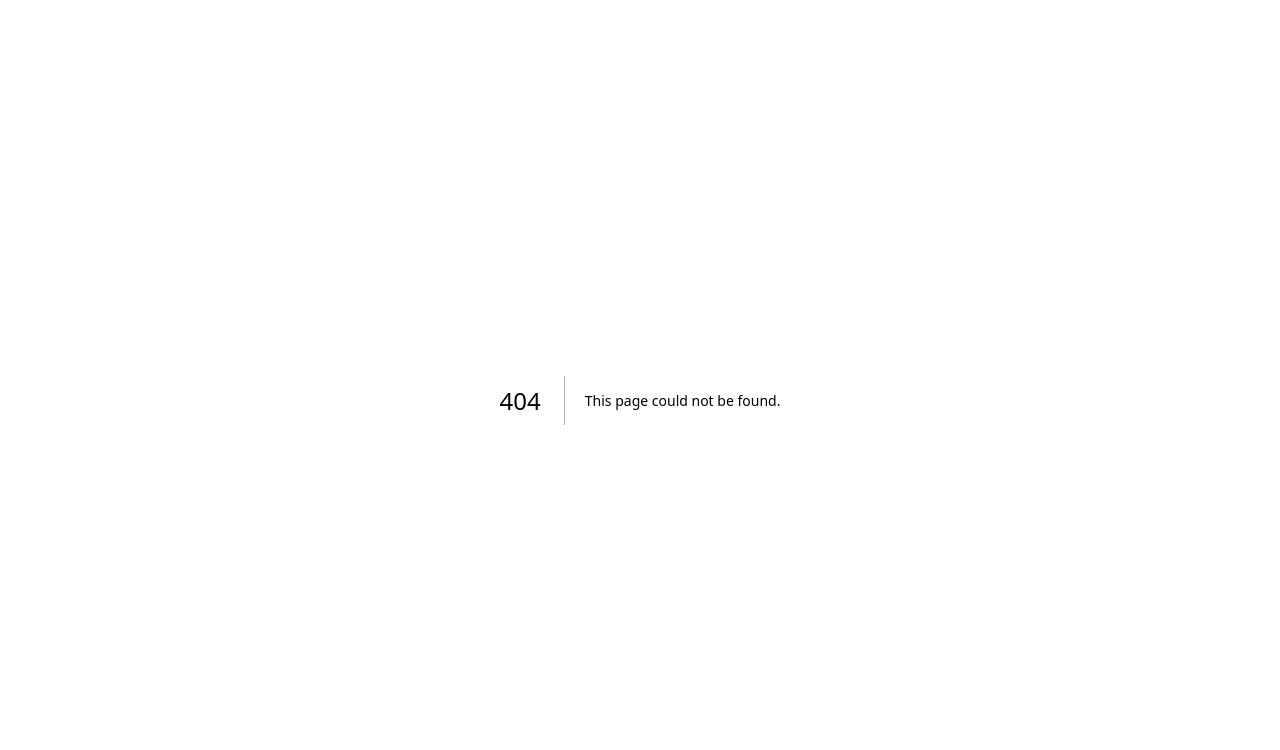
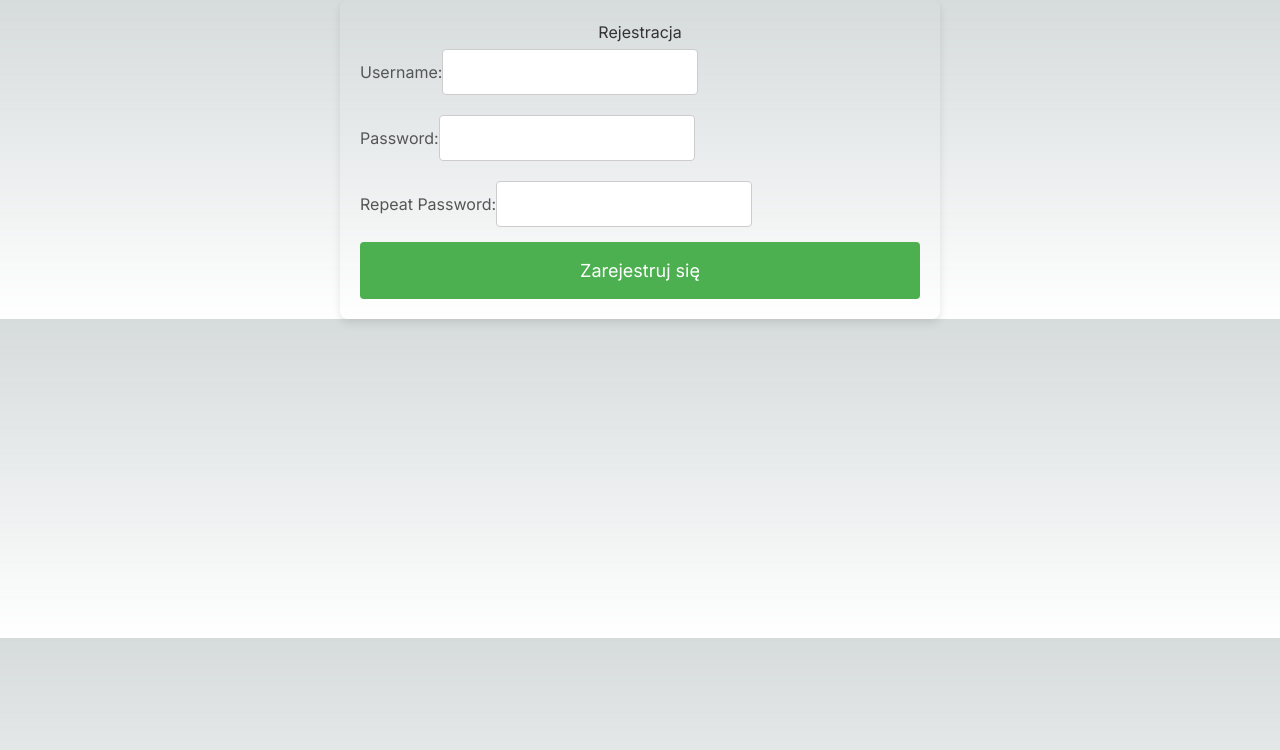
Before and after one commit to avangie/ZTM-PKP, a Next.js app in the folder frontend/ztm-pkp/: page /register in a window 1280 px wide. Before the commit this address had no page. Shown: the top 750 px of the page. Built offline with nearby package versions, Linux system fonts and the light colour scheme.

Commit message:
added logging and registering view

```diff
--- /dev/null
+++ b/frontend/ztm-pkp/src/app/(games)/register/page.tsx
@@ -0,0 +1,85 @@
+// pages/register.tsx
+'use client';
+import React, { useState } from 'react';
+
+const RegisterPage: React.FC = () => {
+    const [formData, setFormData] = useState({
+        username: '',
+        password: '',
+        passwordRepeat: '',
+    });
+
+    const handleChange = (e: React.ChangeEvent<HTMLInputElement>) => {
+        const { name, value } = e.target;
+        setFormData((prevData) => ({
+            ...prevData,
+            [name]: value,
+        }));
+    };
+
+    const handleSubmit = async (e: React.FormEvent) => {
+        e.preventDefault();
+        try {
+            const response = await fetch('/api/register', {
+                method: 'POST',
+                headers: {
+                    'Content-Type': 'application/json',
+                },
+                body: JSON.stringify(formData),
+            });
+            if (response.ok) {
+                console.log('Registration successful');
+            } else {
+                console.log('Registration failed');
+            }
+        } catch (error) {
+            console.error('Error:', error);
+        }
+    };
+
+    return (
+        <div style={{ maxWidth: '600px', margin: 'auto', padding: '20px', borderRadius: '8px', boxShadow: '0 4px 8px rgba(0, 0, 0, 0.1)' }}>
+            <h1 style={{ textAlign: 'center', color: '#333' }}>Rejestracja</h1>
+            <form onSubmit={handleSubmit} style={{ display: 'flex', flexDirection: 'column' }}>
+                <label style={{ marginBottom: '15px', fontSize: '16px', color: '#555' }}>
+                    Username:
+                    <input
+                        type="text"
+                        name="username"
+                        value={formData.username}
+                        onChange={handleChange}
+                        style={{ color: '#333', marginTop: '5px', padding: '10px', borderRadius: '4px', border: '1px solid #ccc' }}
+                    />
+                </label>
+                <label style={{ marginBottom: '15px', fontSize: '16px', color: '#555' }}>
+                    Password:
+                    <input
+                        type="password"
+                        name="password"
+                        value={formData.password}
+                        onChange={handleChange}
+                        style={{ color: '#333', marginTop: '5px', padding: '10px', borderRadius: '4px', border: '1px solid #ccc' }}
+                    />
+                </label>
+                <label style={{ marginBottom: '15px', fontSize: '16px', color: '#555' }}>
+                    Repeat Password:
+                    <input
+                        type="password"
+                        name="passwordRepeat"
+                        value={formData.passwordRepeat}
+                        onChange={handleChange}
+                        style={{ color: '#333', marginTop: '5px', padding: '10px', borderRadius: '4px', border: '1px solid #ccc' }}
+                    />
+                </label>
+                <button
+                    type="submit"
+                    style={{ backgroundColor: '#4CAF50', color: 'white', padding: '15px', borderRadius: '4px', cursor: 'pointer', fontSize: '18px' }}
+                >
+                    Zarejestruj się
+                </button>
+            </form>
+        </div>
+    );
+};
+
+export default RegisterPage;
--- a/frontend/ztm-pkp/src/app/page.tsx
+++ b/frontend/ztm-pkp/src/app/page.tsx
@@ -1,113 +1,59 @@
-import Image from "next/image";
+// pages/page.tsx
+'use client';
+import React, { useState } from 'react';
 
-export default function Home() {
+const LoginPage: React.FC = () => {
+  const [username, setUsername] = useState('');
+  const [password, setPassword] = useState('');
+
+  const handleLogin = (e: React.FormEvent) => {
+    e.preventDefault();
+    // Here you can add login logic
+    console.log('Attempting login');
+    console.log('Username:', username);
+    console.log('Password:', password);
+  };
+
   return (
-    <main className="flex min-h-screen flex-col items-center justify-between p-24">
-      <div className="z-10 max-w-5xl w-full items-center justify-between font-mono text-sm lg:flex">
-        <p className="fixed left-0 top-0 flex w-full justify-center border-b border-gray-300 bg-gradient-to-b from-zinc-200 pb-6 pt-8 backdrop-blur-2xl dark:border-neutral-800 dark:bg-zinc-800/30 dark:from-inherit lg:static lg:w-auto  lg:rounded-xl lg:border lg:bg-gray-200 lg:p-4 lg:dark:bg-zinc-800/30">
-          Get started by editing&nbsp;
-          <code className="font-mono font-bold">src/app/page.tsx</code>
-        </p>
-        <div className="fixed bottom-0 left-0 flex h-48 w-full items-end justify-center bg-gradient-to-t from-white via-white dark:from-black dark:via-black lg:static lg:h-auto lg:w-auto lg:bg-none">
-          <a
-            className="pointer-events-none flex place-items-center gap-2 p-8 lg:pointer-events-auto lg:p-0"
-            href="https://vercel.com?utm_source=create-next-app&utm_medium=appdir-template&utm_campaign=create-next-app"
-            target="_blank"
-            rel="noopener noreferrer"
-          >
-            By{" "}
-            <Image
-              src="/vercel.svg"
-              alt="Vercel Logo"
-              className="dark:invert"
-              width={100}
-              height={24}
-              priority
-            />
-          </a>
-        </div>
-      </div>
+    <div style={{ maxWidth: '600px', margin: 'auto', padding: '20px', borderRadius: '8px', boxShadow: '0 4px 8px rgba(0, 0, 0, 0.1)' }}>
+      <h1 style={{ textAlign: 'center', color: '#333' }}>Login Page</h1>
+      <form onSubmit={handleLogin} style={{ display: 'flex', flexDirection: 'column' }}>
+        <label style={{ marginBottom: '15px', fontSize: '16px', color: '#555' }}>
+          Username:
+          <input
+            type="text"
+            name="username"
+            value={username}
+            onChange={(e) => setUsername(e.target.value)}
+            style={{ color: '#333', marginTop: '5px', padding: '10px', borderRadius: '4px', border: '1px solid #ccc' }}
+          />
+        </label>
+        <label style={{ marginBottom: '15px', fontSize: '16px', color: '#555' }}>
+          Password:
+          <input
+            type="password"
+            name="password"
+            value={password}
+            onChange={(e) => setPassword(e.target.value)}
+            style={{ color: '#333', marginTop: '5px', padding: '10px', borderRadius: '4px', border: '1px solid #ccc' }}
+          />
+        </label>
+        <button
+          type="submit"
+          style={{ backgroundColor: '#4CAF50', color: 'white', padding: '15px', borderRadius: '4px', cursor: 'pointer', fontSize: '18px', marginBottom: '10px' }}
+        >
+          Login
+        </button>
+        <button
+          type="button"
+          onClick={() => window.location.href = '/register'}
+          style={{ backgroundColor: '#3498db', color: 'white', padding: '15px', borderRadius: '4px', cursor: 'pointer', fontSize: '18px' }}
+        >
+          Register
+        </button>
+      </form>
+    </div>
+  );
+};
 
-      <div className="relative flex place-items-center before:absolute before:h-[300px] before:w-full sm:before:w-[480px] before:-translate-x-1/2 before:rounded-full before:bg-gradient-radial before:from-white before:to-transparent before:blur-2xl before:content-[''] after:absolute after:-z-20 after:h-[180px] after:w-full sm:after:w-[240px] after:translate-x-1/3 after:bg-gradient-conic after:from-sky-200 after:via-blue-200 after:blur-2xl after:content-[''] before:dark:bg-gradient-to-br before:dark:from-transparent before:dark:to-blue-700 before:dark:opacity-10 after:dark:from-sky-900 after:dark:via-[#0141ff] after:dark:opacity-40 before:lg:h-[360px] z-[-1]">
-        <Image
-          className="relative dark:drop-shadow-[0_0_0.3rem_#ffffff70] dark:invert"
-          src="/next.svg"
-          alt="Next.js Logo"
-          width={180}
-          height={37}
-          priority
-        />
-      </div>
-
-      <div className="mb-32 grid text-center lg:max-w-5xl lg:w-full lg:mb-0 lg:grid-cols-4 lg:text-left">
-        <a
-          href="https://nextjs.org/docs?utm_source=create-next-app&utm_medium=appdir-template&utm_campaign=create-next-app"
-          className="group rounded-lg border border-transparent px-5 py-4 transition-colors hover:border-gray-300 hover:bg-gray-100 hover:dark:border-neutral-700 hover:dark:bg-neutral-800/30"
-          target="_blank"
-          rel="noopener noreferrer"
-        >
-          <h2 className={`mb-3 text-2xl font-semibold`}>
-            Docs{" "}
-            <span className="inline-block transition-transform group-hover:translate-x-1 motion-reduce:transform-none">
-              -&gt;
-            </span>
-          </h2>
-          <p className={`m-0 max-w-[30ch] text-sm opacity-50`}>
-            Find in-depth information about Next.js features and API.
-          </p>
-        </a>
-
-        <a
-          href="https://nextjs.org/learn?utm_source=create-next-app&utm_medium=appdir-template-tw&utm_campaign=create-next-app"
-          className="group rounded-lg border border-transparent px-5 py-4 transition-colors hover:border-gray-300 hover:bg-gray-100 hover:dark:border-neutral-700 hover:dark:bg-neutral-800/30"
-          target="_blank"
-          rel="noopener noreferrer"
-        >
-          <h2 className={`mb-3 text-2xl font-semibold`}>
-            Learn{" "}
-            <span className="inline-block transition-transform group-hover:translate-x-1 motion-reduce:transform-none">
-              -&gt;
-            </span>
-          </h2>
-          <p className={`m-0 max-w-[30ch] text-sm opacity-50`}>
-            Learn about Next.js in an interactive course with&nbsp;quizzes!
-          </p>
-        </a>
-
-        <a
-          href="https://vercel.com/templates?framework=next.js&utm_source=create-next-app&utm_medium=appdir-template&utm_campaign=create-next-app"
-          className="group rounded-lg border border-transparent px-5 py-4 transition-colors hover:border-gray-300 hover:bg-gray-100 hover:dark:border-neutral-700 hover:dark:bg-neutral-800/30"
-          target="_blank"
-          rel="noopener noreferrer"
-        >
-          <h2 className={`mb-3 text-2xl font-semibold`}>
-            Templates{" "}
-            <span className="inline-block transition-transform group-hover:translate-x-1 motion-reduce:transform-none">
-              -&gt;
-            </span>
-          </h2>
-          <p className={`m-0 max-w-[30ch] text-sm opacity-50`}>
-            Explore starter templates for Next.js.
-          </p>
-        </a>
-
-        <a
-          href="https://vercel.com/new?utm_source=create-next-app&utm_medium=appdir-template&utm_campaign=create-next-app"
-          className="group rounded-lg border border-transparent px-5 py-4 transition-colors hover:border-gray-300 hover:bg-gray-100 hover:dark:border-neutral-700 hover:dark:bg-neutral-800/30"
-          target="_blank"
-          rel="noopener noreferrer"
-        >
-          <h2 className={`mb-3 text-2xl font-semibold`}>
-            Deploy{" "}
-            <span className="inline-block transition-transform group-hover:translate-x-1 motion-reduce:transform-none">
-              -&gt;
-            </span>
-          </h2>
-          <p className={`m-0 max-w-[30ch] text-sm opacity-50 text-balance`}>
-            Instantly deploy your Next.js site to a shareable URL with Vercel.
-          </p>
-        </a>
-      </div>
-    </main>
-  );
-}
+export default LoginPage;
--- /dev/null
+++ b/frontend/ztm-pkp/src/app/register.tsx
@@ -0,0 +1,69 @@
+// pages/register.tsx
+
+import React, { useState } from 'react';
+
+const RegisterPage: React.FC = () => {
+    // Stan dla przechowywania danych formularza
+    const [formData, setFormData] = useState({
+        username: '',
+        password: '',
+        passwordRepeat: '',
+    });
+
+    // Obsługa zmiany wartości w polach formularza
+    const handleChange = (e: React.ChangeEvent<HTMLInputElement>) => {
+        const { name, value } = e.target;
+        setFormData((prevData) => ({
+            ...prevData,
+            [name]: value,
+        }));
+    };
+
+    // Obsługa przesyłania formularza
+    const handleSubmit = (e: React.FormEvent) => {
+        e.preventDefault();
+        // Dodaj logikę rejestracji tutaj
+        console.log('Dane formularza:', formData);
+    };
+
+    return (
+        <div>
+            <h1>Rejestracja</h1>
+            <form onSubmit={handleSubmit}>
+                <label>
+                    Username:
+                    <input
+                        type="text"
+                        name="username"
+                        value={formData.username}
+                        onChange={handleChange}
+                    />
+                </label>
+                <br />
+                <label>
+                    Password:
+                    <input
+                        type="password"
+                        name="password"
+                        value={formData.password}
+                        onChange={handleChange}
+                    />
+                </label>
+                <br />
+                <label>
+                    Repeat Password:
+                    <input
+                        type="password"
+                        name="passwordRepeat"
+                        value={formData.passwordRepeat}
+                        onChange={handleChange}
+                    />
+                </label>
+                <br />
+                <button type="submit">Zarejestruj</button>
+            </form>
+        </div>
+    );
+};
+
+export default RegisterPage;
```
Also changed, not shown: 1 other file (tests, documents, lock files or other folders).
